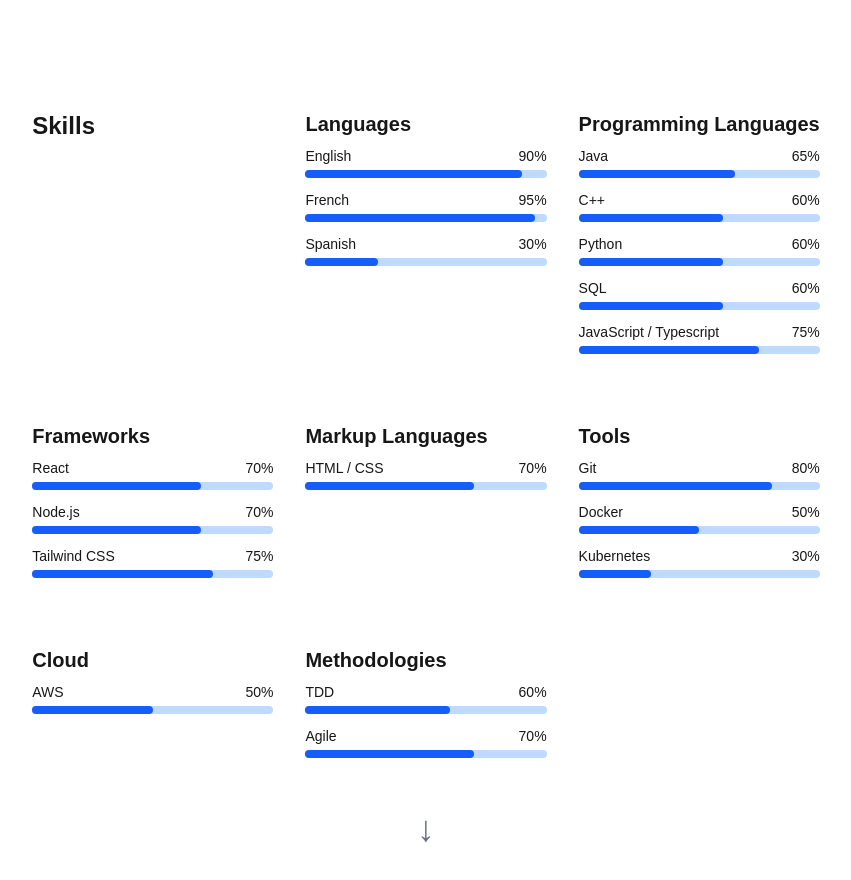
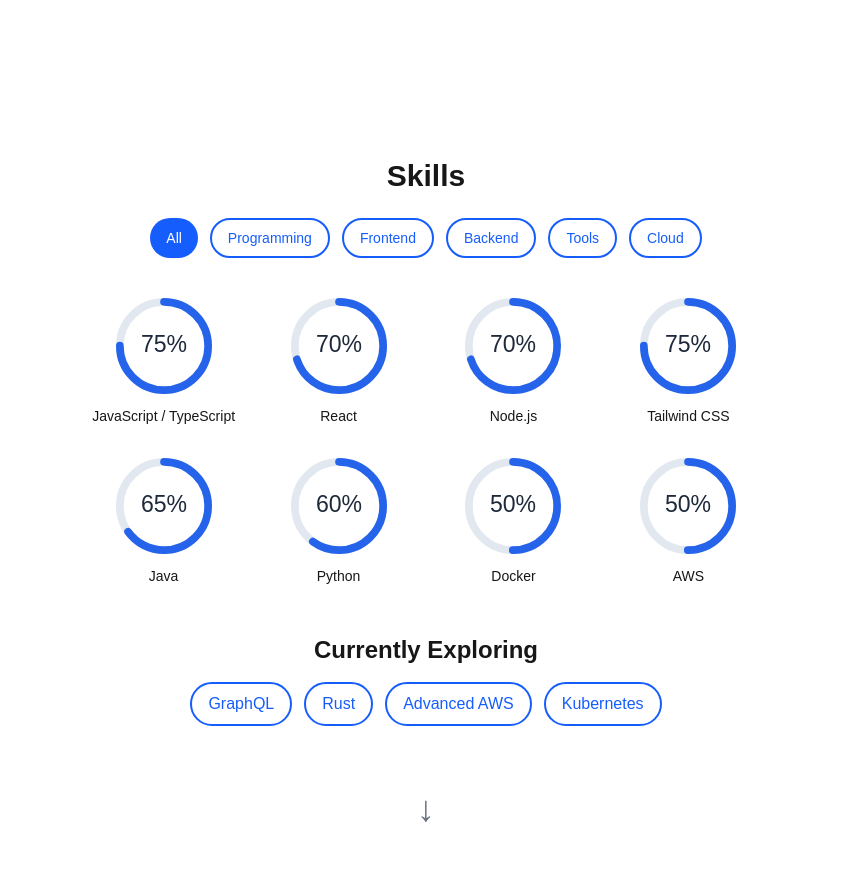
Before and after one commit to jeffGodonou/web-resume, a Next.js app: page / in a window 1280 px wide. Shown: the part 4310-5190 px from the top of the page, without its empty margins (214-1065 px from the left). Built offline with nearby package versions, Linux system fonts and the light colour scheme.

Commit message:
Redefine skills section

```diff
--- a/package.json
+++ b/package.json
@@ -13,6 +13,7 @@
     "next": "^15.5.3",
     "next-themes": "^0.4.6",
     "react": "19.1.0",
+    "react-circular-progressbar": "^2.2.0",
     "react-dom": "19.1.0",
     "react-scroll": "^1.9.3"
   },
--- a/src/app/components/Skills.js
+++ b/src/app/components/Skills.js
@@ -1,62 +1,106 @@
-"use client"
+"use client";
+import { useState } from "react";
 import { motion } from "framer-motion";
+import {
+  CircularProgressbar,
+  buildStyles,
+} from "react-circular-progressbar";
+import "react-circular-progressbar/dist/styles.css";
 
 const skills = [
-    {name: "English", category: "Languages", level: 90 },
-    {name: "French", category:"Languages", level: 95},
-    {name: "Spanish", category:"Languages", level: 30},
-    {name: "Java", category: "Programming Languages", level: 65 },
-    {name: "C++", category: "Programming Languages", level: 60 },
-    {name: "Python", category: "Programming Languages", level: 60 },
-    {name: "SQL", category: "Programming Languages", level: 60 },
-    {name: "JavaScript / Typescript", category: "Programming Languages", level: 75 },
-    {name: "React", category: "Frameworks", level: 70 },
-    {name: "Node.js", category: "Frameworks", level: 70 },
-    {name: "Tailwind CSS", category: "Frameworks", level: 75 },
-    {name: "HTML / CSS", category: "Markup Languages", level: 70 },
-    {name: "Git", category: "Tools", level: 80 },
-    {name: "Docker", category: "Tools", level: 50 },
-    {name: "Kubernetes", category: "Tools", level: 30 },
-    {name: "AWS", category: "Cloud", level: 50 },
-    {name: "TDD", category: "Methodologies", level: 60 },
-    {name: "Agile", category: "Methodologies", level: 70 }
-]
+  { name: "JavaScript / TypeScript", category: "Programming", level: 75 },
+  { name: "React", category: "Frontend", level: 70 },
+  { name: "Node.js", category: "Backend", level: 70 },
+  { name: "Tailwind CSS", category: "Frontend", level: 75 },
+  { name: "Java", category: "Programming", level: 65 },
+  { name: "Python", category: "Programming", level: 60 },
+  { name: "Docker", category: "Tools", level: 50 },
+  { name: "AWS", category: "Cloud", level: 50 },
+];
+
+const learning = [
+  { name: "GraphQL" },
+  { name: "Rust" },
+  { name: "Advanced AWS" },
+  { name: "Kubernetes" },
+];
 
 export default function Skills() {
-    const skillCategories = skills.reduce((acc, skill) => {
-        acc[skill.category] = acc[skill.category] || [];
-        acc[skill.category].push(skill);
-        return acc;
-    }, {});
+  const [selectedCategory, setSelectedCategory] = useState("All");
 
-    const SkillsBar = ({ skill }) => (
-        <div className="mb-3">
-            <div className="flex justify-between mb-1">
-                <span className="text-sm font-medium">{skill.name}</span>
-                <span className="text-sm font-medium">{skill.level}%</span>
+  const categories = ["All", ...new Set(skills.map((s) => s.category))];
+
+  const filteredSkills =
+    selectedCategory === "All"
+      ? skills
+      : skills.filter((s) => s.category === selectedCategory);
+
+  return (
+    <section className="my-12">
+      <h2 className="text-3xl font-bold mb-6 text-center">Skills</h2>
+
+      {/* Category Filter */}
+      <div className="flex flex-wrap justify-center gap-3 mb-10">
+        {categories.map((cat) => (
+          <motion.button
+            key={cat}
+            onClick={() => setSelectedCategory(cat)}
+            whileHover={{ scale: 1.05 }}
+            className={`px-4 py-2 rounded-full text-sm font-medium transition
+              ${
+                selectedCategory === cat
+                  ? "bg-blue-600 text-white"
+                  : "border-2 border-blue-600 text-blue-600 hover:bg-blue-600 hover:text-white"
+              }`}
+          >
+            {cat}
+          </motion.button>
+        ))}
       </div>
-            <div className="w-full h-2 bg-blue-200 rounded">
+
+      {/* Current Skills (Radial Rings) */}
+      <div className="grid grid-cols-2 md:grid-cols-4 gap-8 mb-12">
+        {filteredSkills.map((skill, idx) => (
           <motion.div
-                    className="h-2 bg-blue-600 rounded"
-                    initial={{ width: 0 }}
-                    animate={{ width: `${skill.level}%` }}
-                    transition={{ duration: 0.6, ease: "easeInOut" }}
+            key={skill.name}
+            initial={{ opacity: 0, scale: 0.8 }}
+            animate={{ opacity: 1, scale: 1 }}
+            transition={{ delay: idx * 0.1 }}
+            className="flex flex-col items-center"
+          >
+            <div className="w-24 h-24 mb-3">
+              <CircularProgressbar
+                value={skill.level}
+                text={`${skill.level}%`}
+                styles={buildStyles({
+                  pathColor: "#2563eb",
+                  textColor: "#1e293b",
+                  trailColor: "#e2e8f0",
+                  textSize: "1.5rem",
+                })}
               />
             </div>
-        </div>
-    );
-
-    return (
-        <section className="grid grid-cols-1 md:grid-cols-2 lg:grid-cols-3 gap-8">
-            <h2 className="text-2xl font-semibold mb-2">Skills</h2>
-            {Object.entries(skillCategories).map(([category, skills]) => (
-                <div key={category} className="mb-6">
-                    <h3 className="text-xl font-semibold mb-2">{category}</h3>
-                    {skills.map(skill => (
-                        <SkillsBar key={skill.name} skill={skill} />
+            <span className="text-sm font-medium text-center">{skill.name}</span>
+          </motion.div>
         ))}
       </div>
+
+      {/* Learning / Exploring */}
+      <h2 className="text-2xl font-bold mb-4 text-center">Currently Exploring</h2>
+      <div className="flex flex-wrap justify-center gap-3">
+        {learning.map((skill, idx) => (
+          <motion.span
+            key={skill.name}
+            initial={{ opacity: 0, y: 10 }}
+            animate={{ opacity: 1, y: 0 }}
+            transition={{ delay: idx * 0.15 }}
+            whileHover={{ scale: 1.1 }}
+            className="px-4 py-2 rounded-full border-2 border-blue-600 text-blue-600 font-medium cursor-pointer hover:bg-blue-600 hover:text-white transition"
+          >
+            {skill.name}
+          </motion.span>
         ))}
+      </div>
     </section>
-    )
+  );
 }
```
Also changed, not shown: 1 other file (tests, documents, lock files or other folders). Lines whose indentation alone changed are shown as unchanged.
